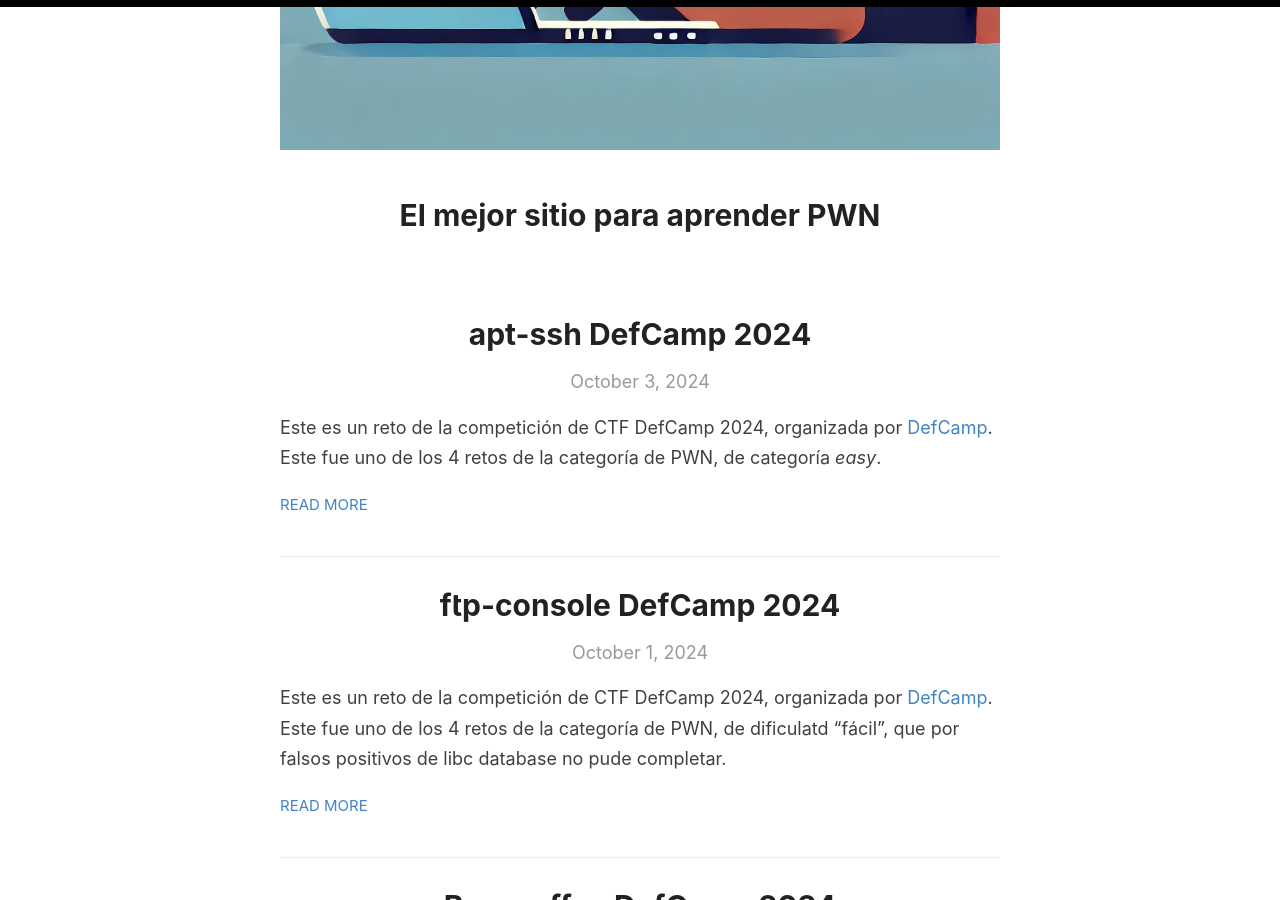
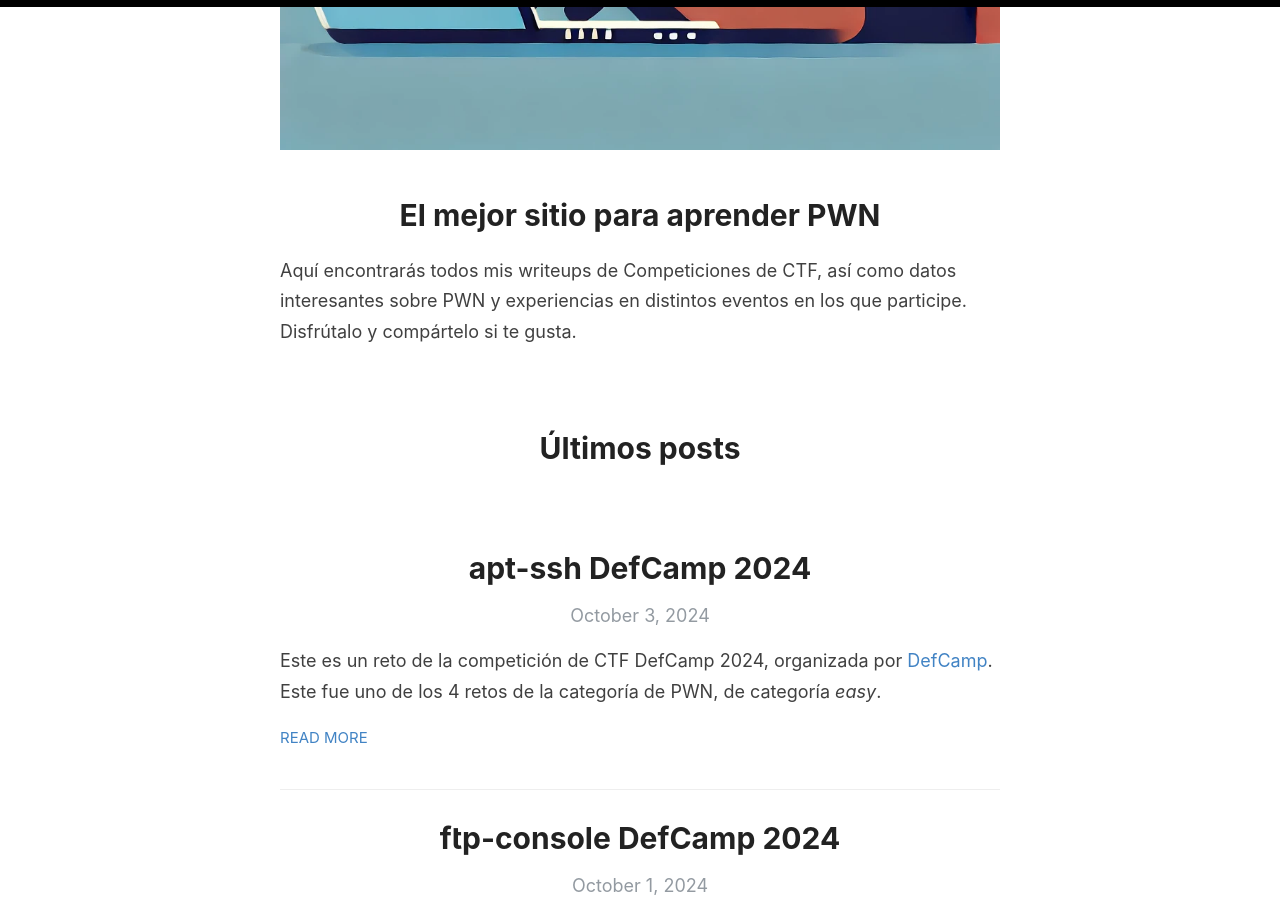
Before and after one commit to naibu3/naibu3.github.io, a Jekyll site: the page built from index.html, in a window 1280 px wide and 900 px high, scrolled down 706 px. Built offline with Jekyll 4.4.1, drawn with Linux system fonts in a browser that asks for light colours; the list of posts is cut into pages by our own code.

Commit message:
Editado el inicio

```diff
--- a/index.html
+++ b/index.html
@@ -3,15 +3,20 @@ layout: default
 ---
 
 <div class="posts">
-  <!-- Imagen grande -->
   <img src="{{ site.baseurl }}/images/camello_hacker.webp" alt="Imagen principal">
 
-  <!-- Texto debajo de la imagen -->
   <h1>El mejor sitio para aprender PWN</h1>
+  <p>Aquí encontrarás todos mis writeups de Competiciones de CTF, así como datos interesantes sobre PWN
+    y experiencias en distintos eventos en los que participe. Disfrútalo y compártelo si te gusta.
+  </p>
   <br>
 </div>
 
 <div class="posts">
+
+  <h1>Últimos posts</h1>
+  <br>
+
   {% for post in paginator.posts %}
     <article class="post">
       <a href="{{ site.baseurl }}{{ post.url }}">
```
Also changed, not shown: images/naibucamel.jpg.
